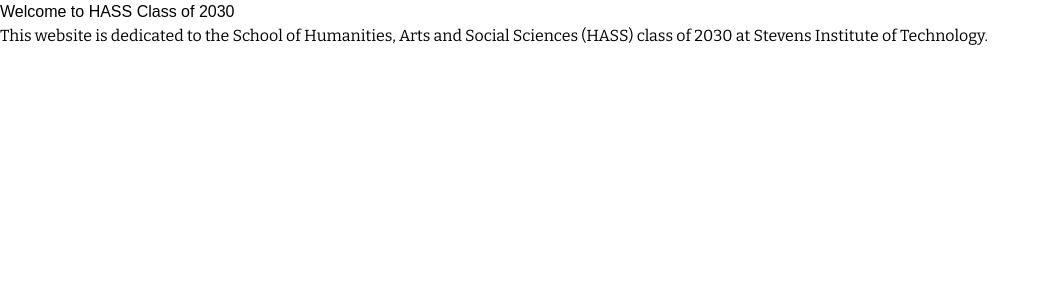
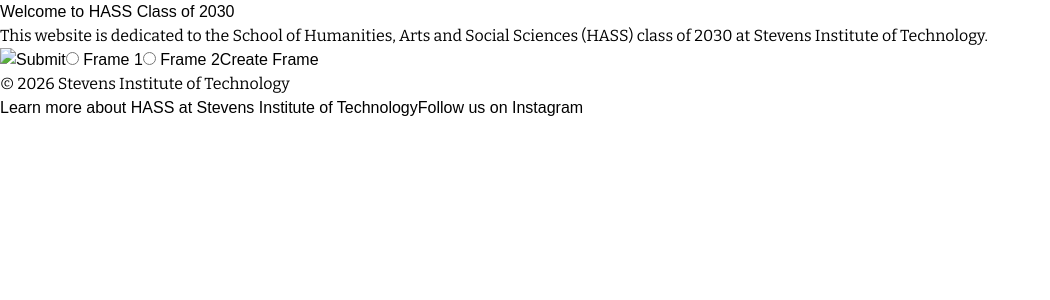
Before and after one commit to a-eryan/hass2030, a Next.js app: page / in a window 1280 px wide. Shown: the top 300 px of the page, without its empty margins (0-1050 px from the left). Built offline with nearby package versions, Linux system fonts and the light colour scheme; a web font is replaced by a local one.

Commit message:
client-side form and backend skeleton

```diff
--- /dev/null
+++ b/src/app/actions.js
@@ -0,0 +1,7 @@
+'use server'
+
+
+export async function createFrame(formData) {
+    const imageFile = formData.get('image');
+    const frameChoice = formData.get('frame');
+}
--- a/src/app/page.js
+++ b/src/app/page.js
@@ -1,18 +1,28 @@
 import Image from "next/image";
+import { createFrame } from '@/app/actions'
 
 export default function Home() {
   return (
     <>
-      <nav>
-        <ul>
-          <li>
-          </li>
-        </ul>
-      </nav>
       <main>
         <h1>Welcome to HASS Class of 2030</h1>
         <p>This website is dedicated to the School of Humanities, Arts and Social Sciences (HASS) class of 2030 at Stevens Institute of Technology.</p>
+        <form action = {createFrame}>
+          <input type = "image" name = "image" accept="image/*" required />
+          <input type = "radio" name = "frame" value = "frame1" required /> Frame 1
+          <input type = "radio" name = "frame" value = "frame2" required /> Frame 2
+          <button type="submit">Create Frame</button>
+        </form>
       </main>
+      <footer>
+        <p>&copy;  2026 Stevens Institute of Technology</p>
+        <a href="https://www.stevens.edu/school-humanities-arts-and-social-sciences" target="_blank" rel="noopener noreferrer">
+          Learn more about HASS at Stevens Institute of Technology
+        </a>
+        <a href="https://www.instagram.com/hassatstevens/" target="_blank" rel="noopener noreferrer">
+          Follow us on Instagram
+        </a>
+      </footer>
     </>
   );
 }
```
Also changed, not shown: 1 other file (tests, documents, lock files or other folders).
